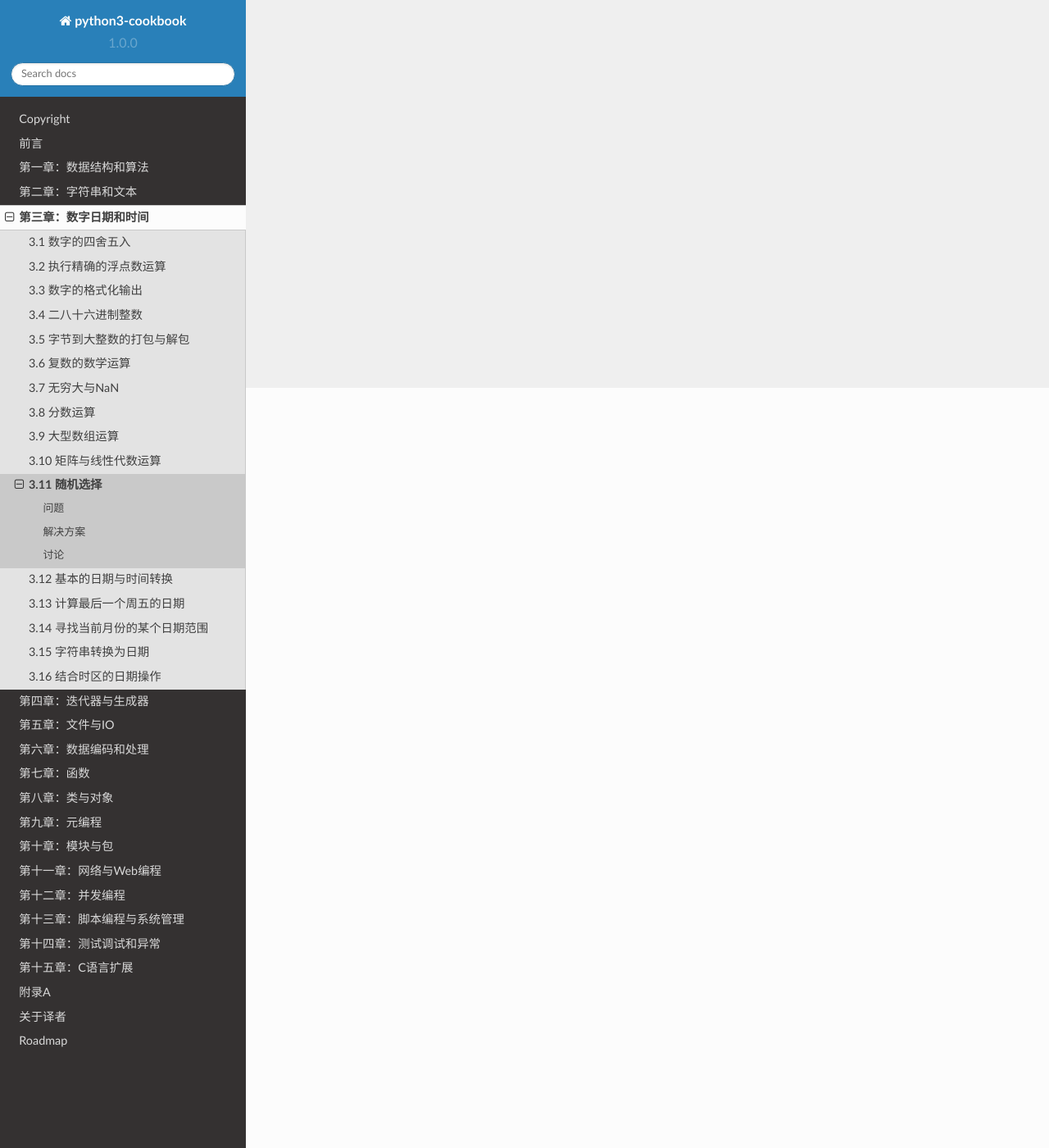
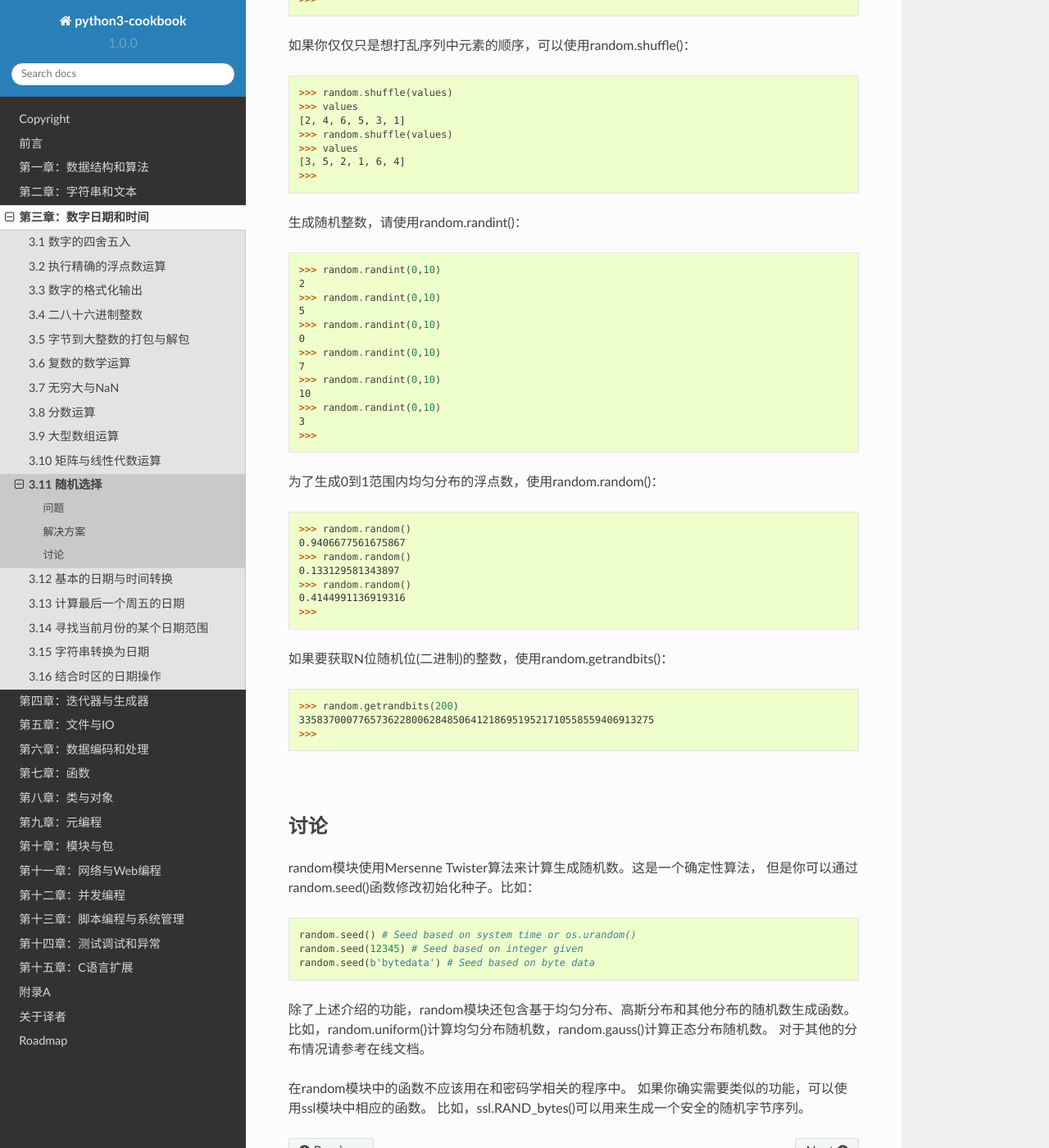
Before and after one commit to yidao620c/python3-cookbook, a Sphinx documentation site: the page built from source/c03/p11_pick_things_at_random.rst, in a window 1280 px wide and 1400 px high, scrolled down 927 px. Shown: the whole window at 82% size. Built offline with Sphinx 7.4.7 and the Read the Docs theme 2.0.0, drawn with Linux system fonts in a browser that asks for light colours; some of the changed text lies outside the part shown.

Commit message:
3.11小节完成

```diff
--- a/source/c03/p11_pick_things_at_random.rst
+++ b/source/c03/p11_pick_things_at_random.rst
@@ -5,14 +5,114 @@
 ----------
 问题
 ----------
-todo...
+你想从一个序列中随机抽取若干元素，或者想生成几个随机数。
+
+|
 
 ----------
 解决方案
 ----------
-todo...
+random模块有大量的函数用来产生随机数和随机选择元素。
+比如，要想从一个序列中随机的抽取一个元素，可以使用random.choice()：
+
+.. code-block:: python
+
+    >>> import random
+    >>> values = [1, 2, 3, 4, 5, 6]
+    >>> random.choice(values)
+    2
+    >>> random.choice(values)
+    3
+    >>> random.choice(values)
+    1
+    >>> random.choice(values)
+    4
+    >>> random.choice(values)
+    6
+    >>>
+
+为了提取出N个不同元素的样本用来做进一步的操作，可以使用random.sample()：
+
+.. code-block:: python
+
+    >>> random.sample(values, 2)
+    [6, 2]
+    >>> random.sample(values, 2)
+    [4, 3]
+    >>> random.sample(values, 3)
+    [4, 3, 1]
+    >>> random.sample(values, 3)
+    [5, 4, 1]
+    >>>
+
+如果你仅仅只是想打乱序列中元素的顺序，可以使用random.shuffle()：
+
+.. code-block:: python
+
+    >>> random.shuffle(values)
+    >>> values
+    [2, 4, 6, 5, 3, 1]
+    >>> random.shuffle(values)
+    >>> values
+    [3, 5, 2, 1, 6, 4]
+    >>>
+
+生成随机整数，请使用random.randint()：
+
+.. code-block:: python
+
+    >>> random.randint(0,10)
+    2
+    >>> random.randint(0,10)
+    5
+    >>> random.randint(0,10)
+    0
+    >>> random.randint(0,10)
+    7
+    >>> random.randint(0,10)
+    10
+    >>> random.randint(0,10)
+    3
+    >>>
+
+为了生成0到1范围内均匀分布的浮点数，使用random.random()：
+
+.. code-block:: python
+
+    >>> random.random()
+    0.9406677561675867
+    >>> random.random()
+    0.133129581343897
+    >>> random.random()
+    0.4144991136919316
+    >>>
+
+如果要获取N位随机位(二进制)的整数，使用random.getrandbits()：
+
+.. code-block:: python
+
+    >>> random.getrandbits(200)
+    335837000776573622800628485064121869519521710558559406913275
+    >>>
+
+|
 
 ----------
 讨论
 ----------
-todo...
+random模块使用Mersenne Twister算法来计算生成随机数。这是一个确定性算法，
+但是你可以通过random.seed()函数修改初始化种子。比如：
+
+.. code-block:: python
+
+    random.seed() # Seed based on system time or os.urandom()
+    random.seed(12345) # Seed based on integer given
+    random.seed(b'bytedata') # Seed based on byte data
+
+除了上述介绍的功能，random模块还包含基于均匀分布、高斯分布和其他分布的随机数生成函数。
+比如，random.uniform()计算均匀分布随机数，random.gauss()计算正态分布随机数。
+对于其他的分布情况请参考在线文档。
+
+在random模块中的函数不应该用在和密码学相关的程序中。
+如果你确实需要类似的功能，可以使用ssl模块中相应的函数。
+比如，ssl.RAND_bytes()可以用来生成一个安全的随机字节序列。
```
Also changed, not shown: 1 other file.
